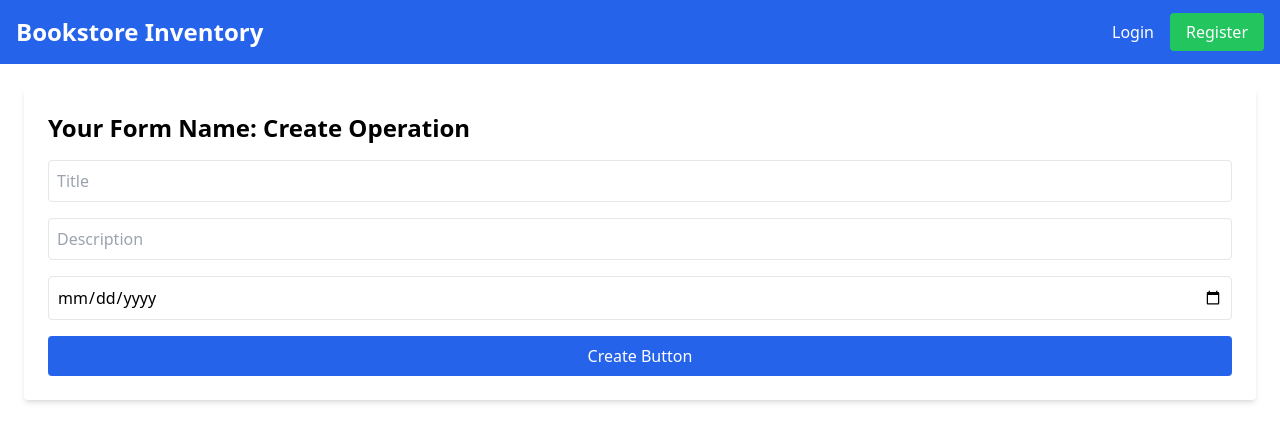
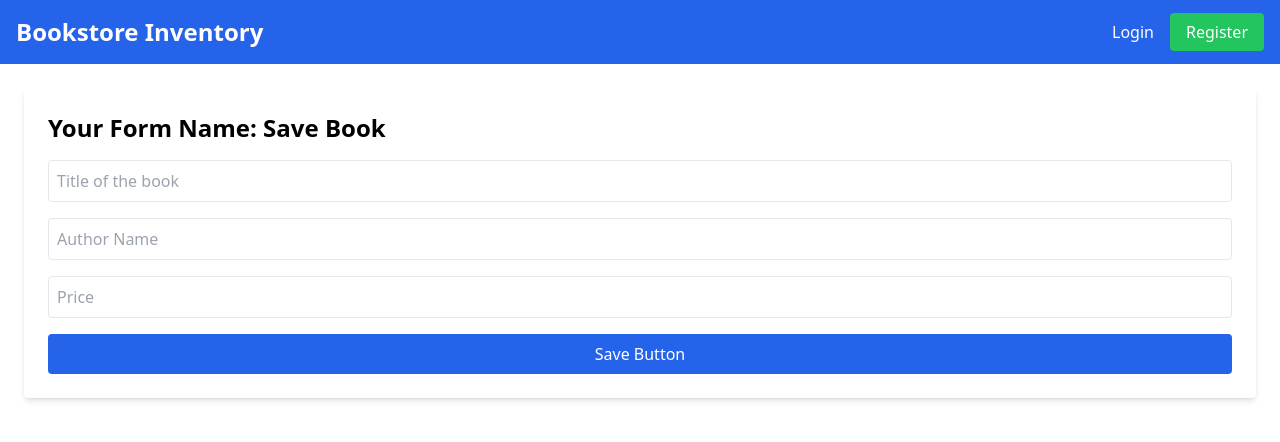
Before and after one commit to jossinthomas/taskmanager, a React (Create React App) app in the folder frontend/: page /tasks in a window 1280 px wide. Shown: the top 442 px of the page. Built offline with nearby package versions, Linux system fonts and the light colour scheme.

Commit message:
Resolved merge conflicts

```diff
--- a/frontend/src/components/TaskForm.jsx
+++ b/frontend/src/components/TaskForm.jsx
@@ -4,7 +4,7 @@ import axiosInstance from '../axiosConfig';
 
 const TaskForm = ({ tasks, setTasks, editingTask, setEditingTask }) => {
   const { user } = useAuth();
-  const [formData, setFormData] = useState({ title: '', description: '', deadline: '' });
+  const [formData, setFormData] = useState({ title: '', Author: '', deadline: '' });
 
   useEffect(() => {
     if (editingTask) {
@@ -14,7 +14,7 @@ const TaskForm = ({ tasks, setTasks, editingTask, setEditingTask }) => {
         deadline: editingTask.deadline,
       });
     } else {
-      setFormData({ title: '', description: '', deadline: '' });
+      setFormData({ title: '', Author: '', deadline: '' });
     }
   }, [editingTask]);
 
@@ -33,37 +33,41 @@ const TaskForm = ({ tasks, setTasks, editingTask, setEditingTask }) => {
         setTasks([...tasks, response.data]);
       }
       setEditingTask(null);
-      setFormData({ title: '', description: '', deadline: '' });
+      setFormData({ title: '', Author: '', deadline: '' });
     } catch (error) {
       alert('Failed to save task.');
     }
   };
 
+
+
+
   return (
     <form onSubmit={handleSubmit} className="bg-white p-6 shadow-md rounded mb-6">
-      <h1 className="text-2xl font-bold mb-4">{editingTask ? 'Your Form Name: Edit Operation' : 'Your Form Name: Create Operation'}</h1>
+      <h1 className="text-2xl font-bold mb-4">{editingTask ? 'Your Form Name: Edit Book' : 'Your Form Name: Save Book'}</h1>
       <input
         type="text"
-        placeholder="Title"
+        placeholder="Title of the book"
         value={formData.title}
         onChange={(e) => setFormData({ ...formData, title: e.target.value })}
         className="w-full mb-4 p-2 border rounded"
       />
       <input
         type="text"
-        placeholder="Description"
+        placeholder="Author Name"
         value={formData.description}
         onChange={(e) => setFormData({ ...formData, description: e.target.value })}
         className="w-full mb-4 p-2 border rounded"
       />
       <input
-        type="date"
+        type="number"
+        placeholder="Price"
         value={formData.deadline}
         onChange={(e) => setFormData({ ...formData, deadline: e.target.value })}
         className="w-full mb-4 p-2 border rounded"
       />
       <button type="submit" className="w-full bg-blue-600 text-white p-2 rounded">
-        {editingTask ? 'Update Button' : 'Create Button'}
+        {editingTask ? 'Update Button' : 'Save Button'}
       </button>
     </form>
   );
```
